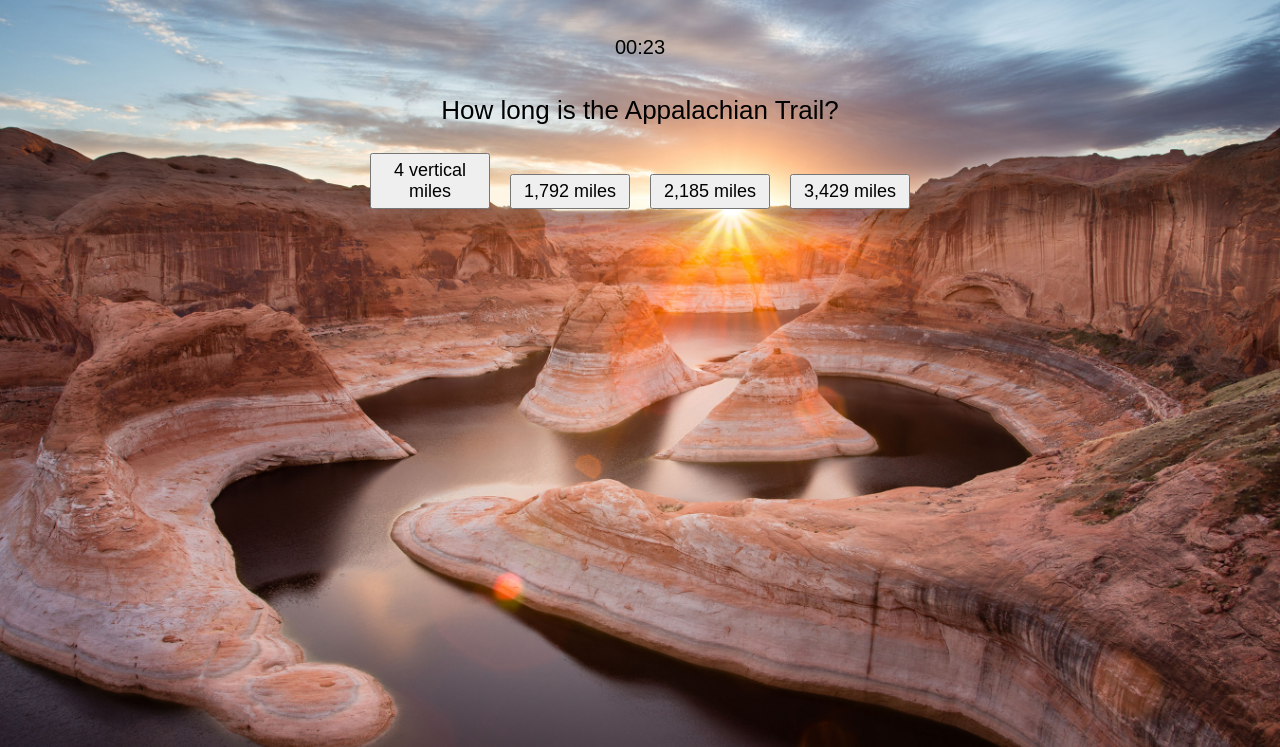
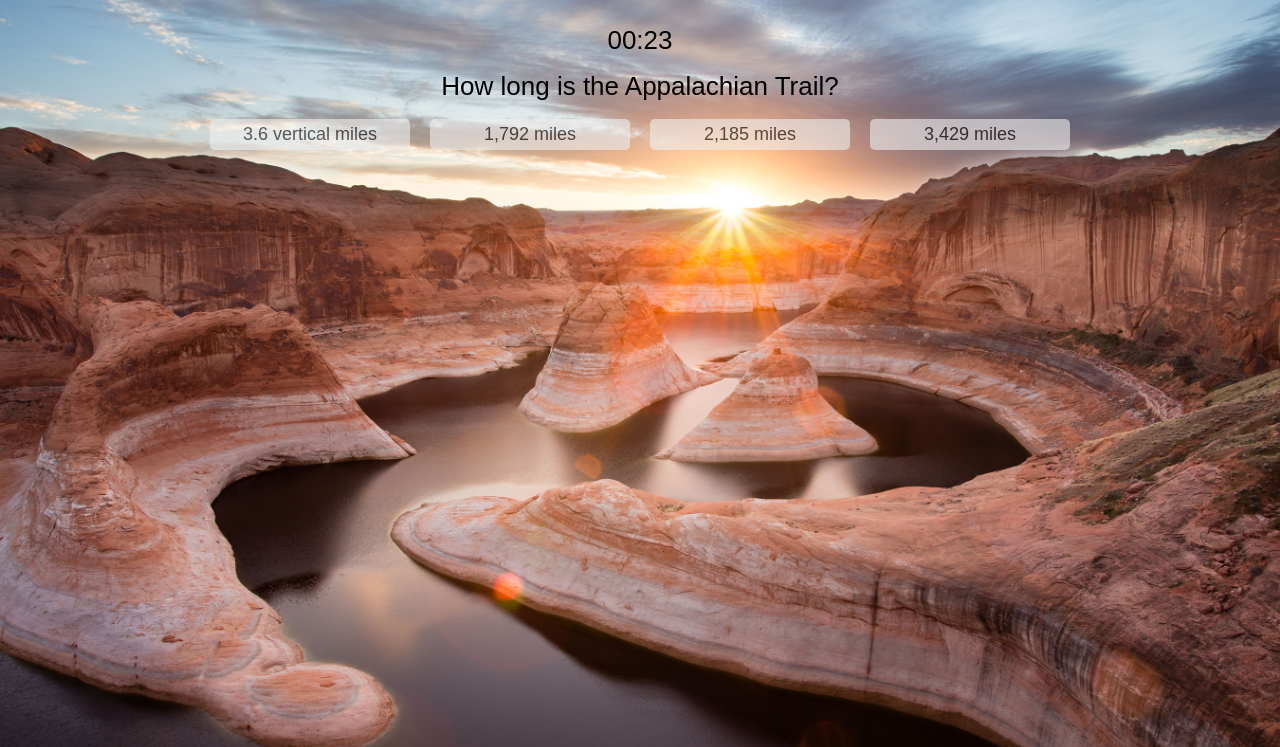
Before and after one commit to akeimach/trivia-game, a plain HTML site: page index.html in a window 1280 px wide. Both pictures are taken after a click on the button "Start Trivia". Shown: the part 53-800 px from the top of the page. Drawn offline with nearby package versions, Linux system fonts and the light colour scheme.

Commit message:
first round style

```diff
--- a/assets/css/style.css
+++ b/assets/css/style.css
@@ -2,31 +2,33 @@
 body {
     background-image: url('../images/glen-canyon.jpg');
     background-size: cover;
-}
-
-h1, h2, h3 {
     font-family: 'Arial','Helvetica Neue',Helvetica,sans-serif;
-    padding: 20px;
 }
 
 h1 {
     font-size: 30px;
+    padding: 20px;
 }
 
 h2 {
     font-size: 26px;
+    padding: 10px;
 }
 
-h3 {
-    font-size: 20px;
-}
 
 button {
     font-family: 'Arial','Helvetica Neue',Helvetica,sans-serif;
     font-size: 18px;
-    width: 120px;
+    width: 200px;
     padding: 5px;
     margin: 10px;
+    border: none;
+    border-radius: 5px;
+    opacity: 0.6;
+}
+
+button:hover {
+    opacity: 0.9;
 }
 
 .flex-container, header {
@@ -37,5 +39,5 @@ button {
 
 img {
     width: 400px;
-
+    border-radius: 5px;
 }
--- a/assets/javascript/app.js
+++ b/assets/javascript/app.js
@@ -1,4 +1,3 @@
-
 
 
 var intervalId;
@@ -10,18 +9,9 @@ var timeRemaining;
 var timePerQuestion = 25;
 var timePerAnswer = 5;
 
-function Question(question, responseArray, answerIndex, answerSupplement, answerImage) {
-    this.question = question;
-    this.responseArray = responseArray;
-    this.answerIndex = answerIndex;
-    this.answerSupplement = answerSupplement;
-    this.answerImage = answerImage;
-}
-
-
 var questions = {
     "1": new Question("How long is the Appalachian Trail?",
-        ["4 vertical miles", "1,792 miles", "2,185 miles", "3,429 miles"],
+        ["3.6 vertical miles", "1,792 miles", "2,185 miles", "3,429 miles"],
         2, "The trail runs from Georgia to Maine, and through 14 states.",
         "assets/images/appalachian_trail.jpg"),
     "2": new Question("Which is the tallest mountain in the US?",
@@ -54,7 +44,16 @@ var questions = {
 };
 
 
-var displayTime = function(currentTime) {
+function Question(question, responseArray, answerIndex, answerSupplement, answerImage) {
+    this.question = question;
+    this.responseArray = responseArray;
+    this.answerIndex = answerIndex;
+    this.answerSupplement = answerSupplement;
+    this.answerImage = answerImage;
+}
+
+
+function displayTime(currentTime) {
     var minutes = Math.floor(currentTime / 60);
     var seconds = currentTime - (minutes * 60);
     if (seconds < 10) {
@@ -67,86 +66,79 @@ var displayTime = function(currentTime) {
       minutes = "0" + minutes;
     }
     $("#time-remaining").html(minutes + ":" + seconds);
-};
+}
 
 
-var stopClock = function() {
-    clearInterval(intervalId);
-};
-
-var runClock = function() {
+function runClock() {
     timeRemaining--;
     displayTime(timeRemaining);
     if (!timeRemaining) {
-        stopClock();
+        clearInterval(intervalId);
         getResponse(-1);
     }
-};
+}
 
-var startClock = function() {
-    stopClock();
+
+function startClock() {
+    clearInterval(intervalId);
     timeRemaining = timePerQuestion;
     displayTime(timeRemaining);
     intervalId = setInterval(runClock, 1000);
-};
+}
 
-var displayQuestion = function() {
+
+function displayQuestion() {
     clearHTML();
     $("#show-question").html(questions[questionIndex].question);
     var responses = questions[questionIndex].responseArray;
     for (var i = 0; i < responses.length; i++) {
-        $(".response-container").append("<button id=" + i + ">" + responses[i] + "</button>");
+        $("#response-container").append("<button id=" + i + ">" + responses[i] + "</button>");
     }
-};
+}
 
 
-var displayScore = function() {
-    $("#result").html("<h2>Correct answers: " + correctAnswer
-        + "</h2><h2>Incorrect answers: " + wrongAnswer
-        + "</h2><h2>Unanswered: " + noAnswer + "</h2>");
-};
-
-
-
-var nextQuestion = function() {
+function nextQuestion() {
     questionIndex++;
     if (questionIndex > Object.keys(questions).length) {
-        stopClock();
-        displayScore();
+        clearInterval(intervalId);
+        $("#result-container").html("<h2>Correct answers: " + correctAnswer
+            + "</h2><h2>Incorrect answers: " + wrongAnswer
+            + "</h2><h2>Unanswered: " + noAnswer + "</h2>");
         $("#reset-quiz").show();
         return;
     }
     displayQuestion(); // make the response buttons, wait for clicks
-    startClock(); // clear old clock, reset time, display time, set new interval
-};
+    startClock(); // clear clock, reset time, display time, set new interval
+}
+
 
 function clearHTML() {
     $("#time-remaining").empty();
     $("#show-question").empty();
-    $(".response-container").empty();
-    $("#result").empty();
+    $("#response-container").empty();
+    $("#result-container").empty();
 }
 
 
 function getResponse(input) {
     clearHTML();
     if (input == questions[questionIndex].answerIndex) {
-        $("#result").html("<h2>Correct!</h2>");
+        $("#result-container").html("<h2>Correct!</h2>");
         correctAnswer++;
     }
     else {
         if (input === -1) { // called from runClock function being out of time
-            $("#result").html("<h2>Out of time</h2>");
+            $("#result-container").html("<h2>Out of time</h2>");
             noAnswer++;
         }
         else {
-            $("#result").html("<h2>Wrong</h2>");
+            $("#result-container").html("<h2>Wrong</h2>");
             wrongAnswer++;
         }
-        $("#result").append("<h2>The correct answer was " +
+        $("#result-container").append("<h2>The correct answer was " +
             questions[questionIndex].responseArray[questions[questionIndex].answerIndex] + "</h2>");
     }
-    $("#result").append("<h2>" + questions[questionIndex].answerSupplement
+    $("#result-container").append("<h2>" + questions[questionIndex].answerSupplement
             + "</h2><img src='" + questions[questionIndex].answerImage + "' >");
     setTimeout(nextQuestion, timePerAnswer * 1000);
 }
@@ -155,6 +147,16 @@ function getResponse(input) {
 $(document).ready(function() {
 
     $("#reset-quiz").hide();
+
+    $("#start-quiz").on("click", function() {
+        $("#start-quiz").hide();
+        nextQuestion();
+    });
+
+    $("#response-container").on("click", function(event) {
+        clearInterval(intervalId);
+        getResponse(event.target.id);
+    });
 
     $("#reset-quiz").on("click", function() {
         $("#reset-quiz").hide();
@@ -166,17 +168,4 @@ $(document).ready(function() {
         noAnswer = 0;
     });
 
-
-    $("#start-quiz").on("click", function() {
-        $("#start-quiz").hide();
-        nextQuestion();
-    });
-
-    $(".response-container").on("click", function(event) {
-        stopClock();
-        getResponse(event.target.id);
-    });
-
-
-
 });
--- a/index.html
+++ b/index.html
@@ -3,7 +3,7 @@
 <head>
     <link rel="stylesheet" type="text/css" href="assets/css/reset.css">
     <link rel="stylesheet" type="text/css" href="assets/css/style.css">
-    <!-- <link rel="shortcut icon" type="image/png" href="assets/images/"/> -->
+    <link rel="shortcut icon" type="image/png" href="assets/images/mountain-icon.png"/>
     <title>National Park Trivia</title>
 </head>
 <body>
@@ -13,16 +13,18 @@
     </header>
 
     <section class="flex-container">
-        <h3 id="time-remaining"></h3>
+
+        <button id="start-quiz">Start Trivia</button>
+
+        <button id="reset-quiz">Reset Game</button>
+
+        <h2 id="time-remaining"></h2>
 
         <h2 id="show-question"></h2>
 
-        <button id="start-quiz">Start Trivia</button>
-        <button id="reset-quiz">Reset Game</button>
+        <div id="response-container"></div>
 
-        <div class="response-container"></div>
-
-        <div id="result"></div>
+        <div id="result-container"></div>
 
     </section>
 
```
Also changed, not shown: assets/images/mountain-icon.png (added).
